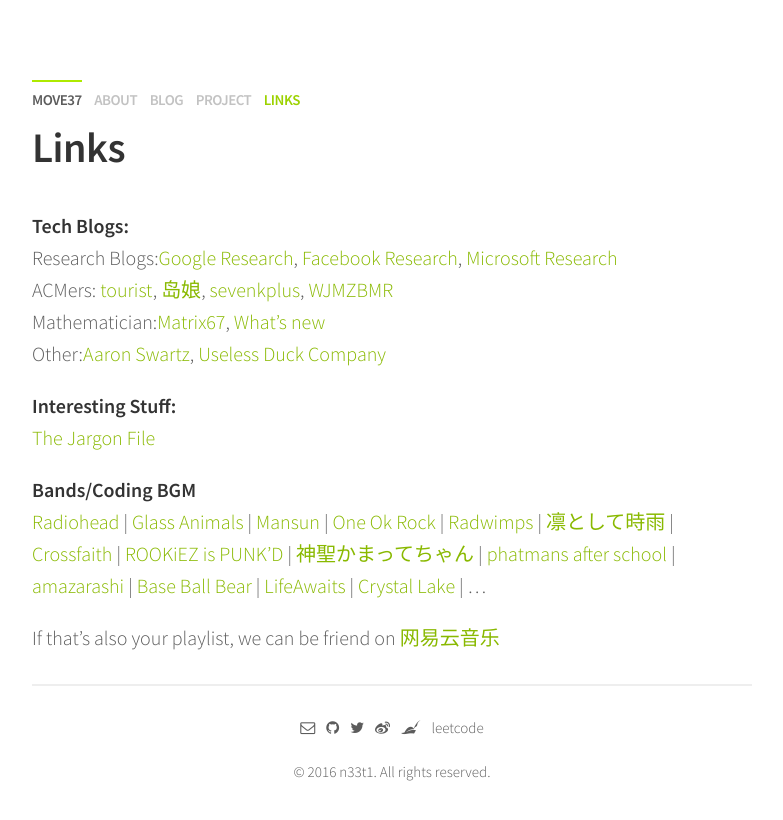
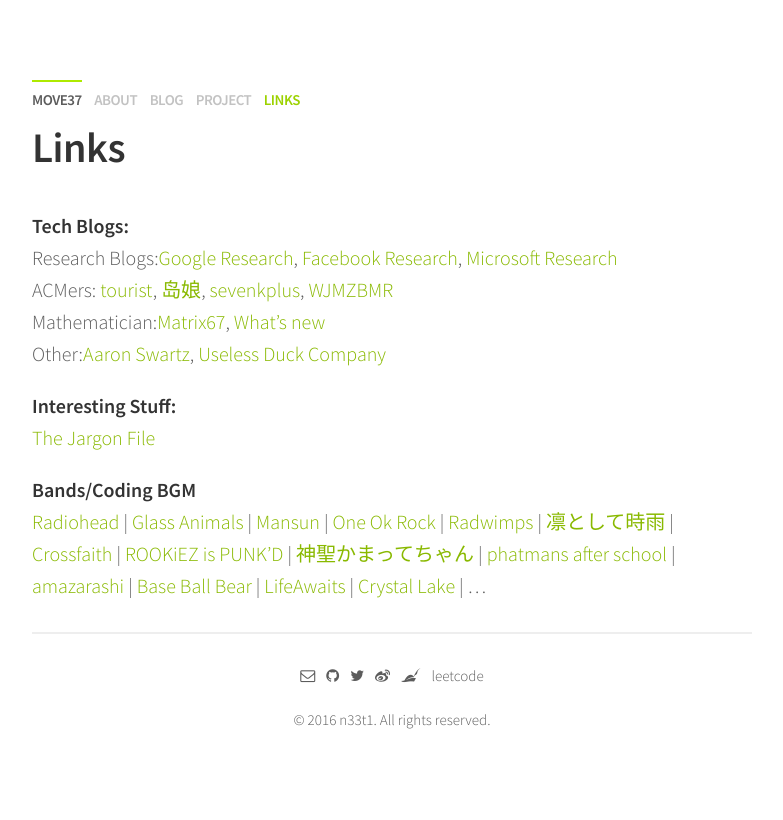
Before and after one commit to n33t1/n33t1.github.io, a Jekyll site: the page built from links.md, in a window 1280 px wide. Shown: the top 820 px of the page, without its empty margins (248-1031 px from the left). Built offline with Jekyll 4.4.1, drawn with Linux system fonts in a browser that asks for light colours; nearby versions of some CDN libraries.

Commit message:
Update links.md

```diff
--- a/links.md
+++ b/links.md
@@ -30,5 +30,3 @@
  [LifeAwaits](https://lifeawaitsband.bandcamp.com/releases) |
  [Crystal Lake](http://crystallake.jp/) |
  ...
-
- If that's also your playlist, we can be friend on [网易云音乐](http://music.163.com/#/user/home?id=63382414)
```
